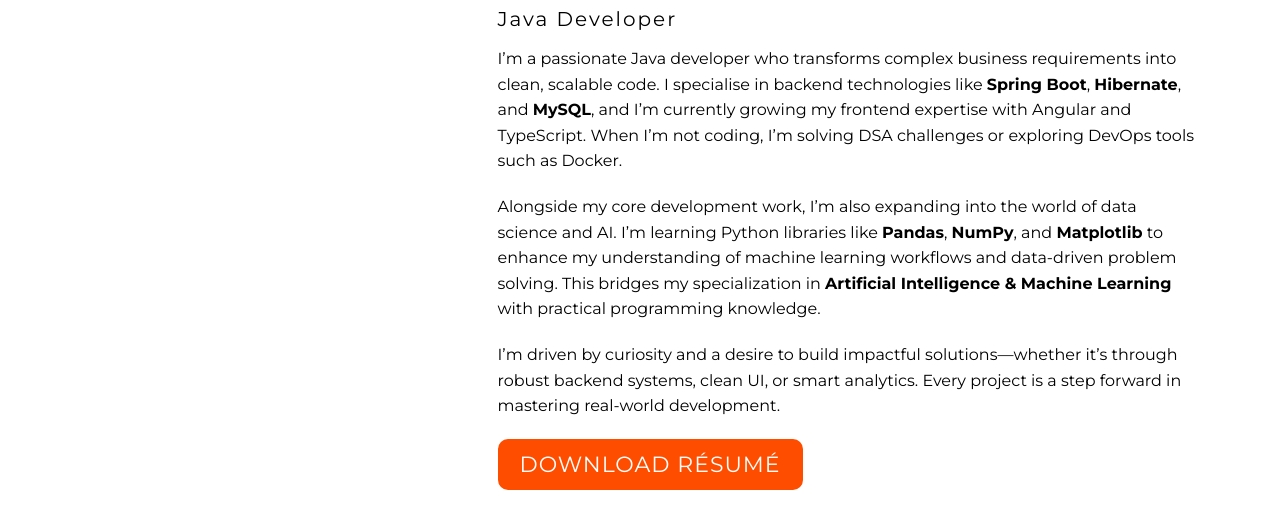
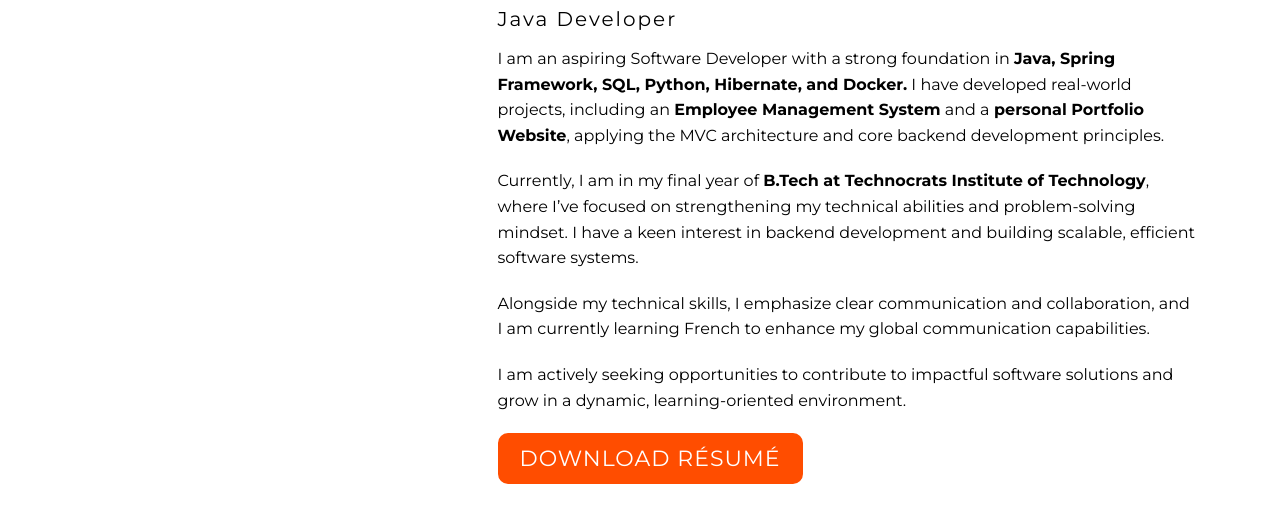
Before and after one commit to hrsii32/portfolio-website, a plain HTML site: page index.html in a window 1280 px wide. Shown: the part 508-1036 px from the top of the page. Drawn offline with Linux system fonts and the light colour scheme.

Commit message:
Update index.html

```diff
--- a/index.html
+++ b/index.html
@@ -58,24 +58,24 @@
           <div class="col-right">
             <h1 class="section-title"> About <span>me</span></h1>
             <h2>Java Developer</h2>
-            <p>
-            I’m a passionate Java developer who transforms complex business requirements into clean,
-            scalable code. I specialise in backend technologies like <strong>Spring Boot</strong>,
-            <strong>Hibernate</strong>, and <strong>MySQL</strong>, and I’m currently growing my frontend
-            expertise with Angular and TypeScript. When I’m not coding,
-            I’m solving DSA challenges or exploring DevOps tools such as Docker.
+           <p>
+              I am an aspiring Software Developer with a strong foundation in <strong> Java,
+              Spring Framework, SQL, Python, Hibernate, and Docker.</strong>
+              I have developed real-world projects, including an <strong>Employee Management System</strong> and
+              a<strong> personal Portfolio Website</strong>, applying the MVC architecture and core backend development principles.
             </p>
             <p>
-            Alongside my core development work, I’m also expanding into the world of data science and AI.
-            I’m learning Python libraries like <strong>Pandas</strong>, <strong>NumPy</strong>, and
-            <strong>Matplotlib</strong> to enhance my understanding of machine learning workflows and
-            data-driven problem solving. This bridges my specialization in <strong>Artificial Intelligence &
-                Machine Learning</strong> with practical programming knowledge.
+              Currently, I am in my final year of <strong>B.Tech at Technocrats Institute of Technology</strong>,
+              where I’ve focused on strengthening my technical abilities and problem-solving mindset.
+              I have a keen interest in backend development and building scalable, efficient software systems.
             </p>
             <p>
-            I’m driven by curiosity and a desire to build impactful solutions—whether
-            it’s through robust backend systems, clean UI, or smart analytics. Every project
-            is a step forward in mastering real-world development.
+              Alongside my technical skills, I emphasize clear communication and collaboration,
+              and I am currently learning French to enhance my global communication capabilities.
+            </p>
+            <p>
+              I am actively seeking opportunities to contribute to impactful
+              software solutions and grow in a dynamic, learning-oriented environment.
             </p>
             <a href="./doc/Rishi_Keshri_Resume_Final.pdf" class="cta" download>Download Résumé</a>
           </div>
```
